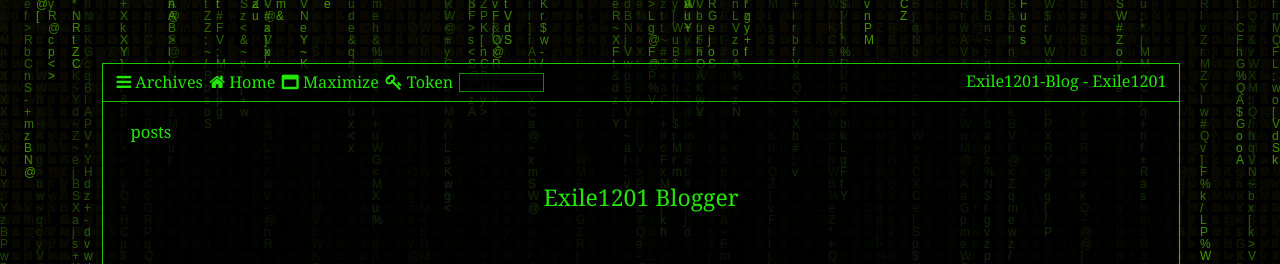
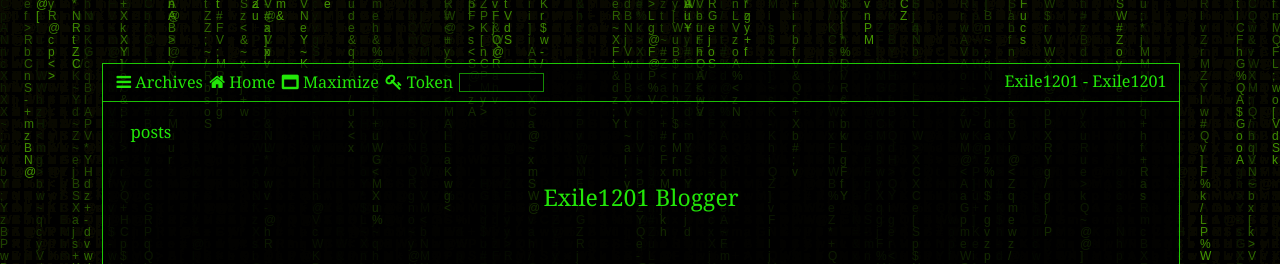
Before and after one commit to Exile1201/test, a Jekyll site: the page built from pages/index.md, in a window 1280 px wide. Shown: the top 264 px of the page. Built offline with Jekyll 4.4.1, drawn with Linux system fonts in a browser that asks for light colours; formulas are drawn with MathJax 3; comment, search, counter and statistics services are not loaded.

Commit message:
Update _config.yml

```diff
--- a/_config.yml
+++ b/_config.yml
@@ -1,8 +1,8 @@
 # 1. Site Settings
-title               : Exile1201-Blog
+title               : Exile1201
 owner               : "Exile1201"
 ## url                : "https://exile1201.github.io"
-## baseurl            : "Exile1201-blgger"
+## baseurl            : "Exile"
 permalink           : /:title/
 description         : "A hacker-style note-keeping website template."
 markdown            : kramdown
```
